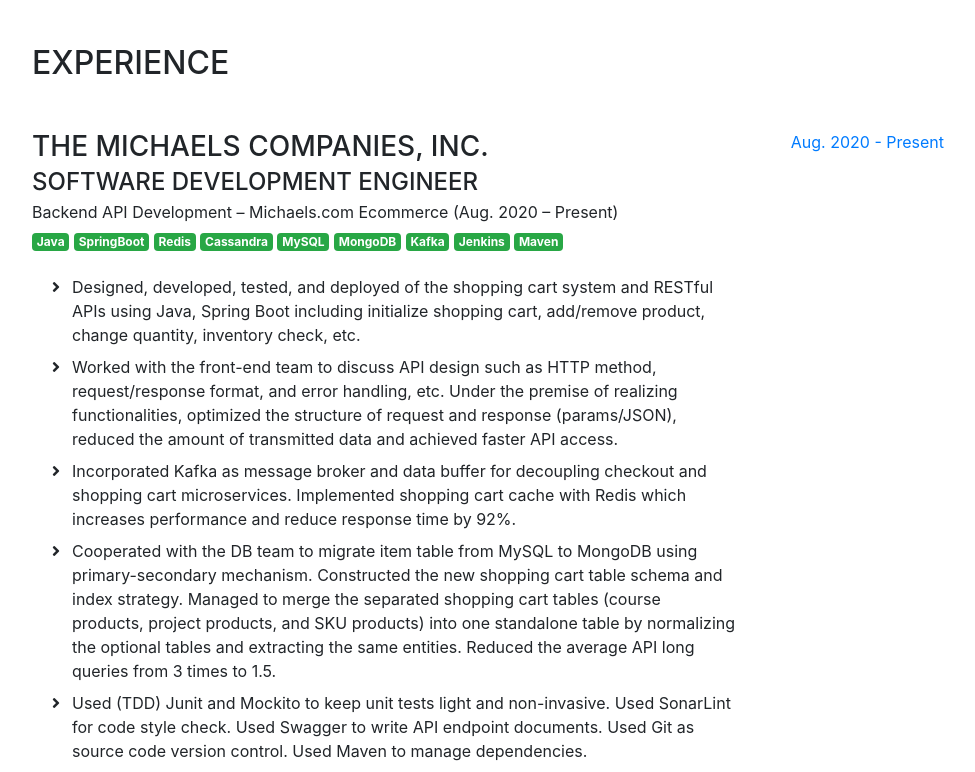
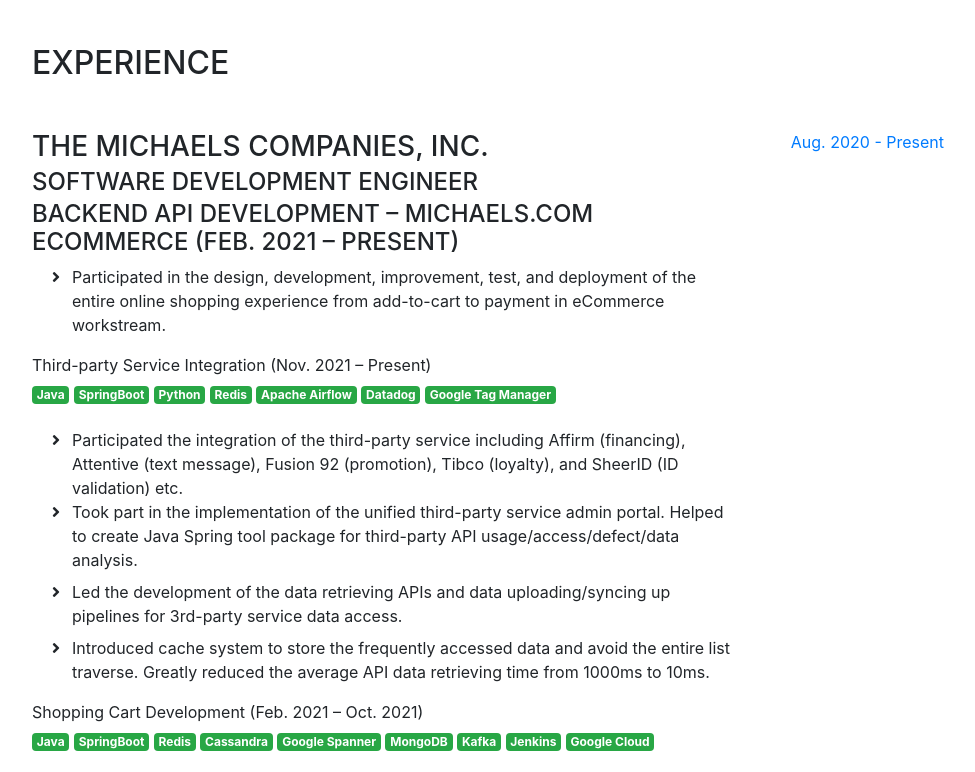
Before and after one commit to jlbwm/jlbwm.github.io, a website with bundled scripts: page index.html in a window 1280 px wide. Shown: the part 1660-2432 px from the top of the page, without its empty margins (288-1263 px from the left). Built offline with nearby package versions, Linux system fonts and the light colour scheme; a web font is replaced by a local one.

Commit message:
22.02.22 Update

```diff
--- a/index.html
+++ b/index.html
@@ -188,17 +188,52 @@
           <div class="resume-content mr-auto">
             <h3 class="mb-0">The Michaels Companies, Inc.</h3>
             <div class="subheading mb-0">Software Development Engineer</div>
-            Backend API Development – Michaels.com Ecommerce (Aug. 2020 – Present)
+            <h4>Backend API Development – Michaels.com Ecommerce (Feb. 2021 – Present)</h4>
+            <ul class="fa-ul mt-2">
+              <li>
+                <i class="fa-li fas fa-angle-right"></i>
+                Participated in the design, development, improvement, test, and deployment of the entire online shopping experience from add-to-cart to payment in eCommerce workstream.
+                </li>
+            </ul>
+            Third-party Service Integration (Nov. 2021 – Present)
+            <div class="techniques mt-1">
+              <p class="badge badge-success">Java</p>
+              <p class="badge badge-success">SpringBoot</p>
+              <p class="badge badge-success">Python</p>
+              <p class="badge badge-success">Redis</p>
+              <p class=" badge badge-success">Apache Airflow</p>
+              <p class=" badge badge-success">Datadog</p>
+              <p class=" badge badge-success">Google Tag Manager</p>
+            </div>
+            <ul class="fa-ul mt-2">
+              <li>
+                <i class="fa-li fas fa-angle-right"></i>
+                Participated the integration of the third-party service including Affirm (financing), Attentive (text message), Fusion 92 (promotion), Tibco (loyalty), and SheerID (ID validation) etc.
+                </li>
+              <li>
+                <i class="fa-li fas fa-angle-right"></i>
+                Took part in the implementation of the unified third-party service admin portal. Helped to create Java Spring tool package for third-party API usage/access/defect/data analysis.
+                </li>
+              <li class="mt-2">
+                <i class="fa-li fas fa-angle-right"></i>
+                Led the development of the data retrieving APIs and data uploading/syncing up pipelines for 3rd-party service data access.
+              </li>
+              <li class="mt-2">
+                <i class="fa-li fas fa-angle-right"></i>
+                Introduced cache system to store the frequently accessed data and avoid the entire list traverse. Greatly reduced the average API data retrieving time from 1000ms to 10ms.
+              </li>
+            </ul>
+            Shopping Cart Development (Feb. 2021 – Oct. 2021)
             <div class="techniques mt-1">
               <p class="badge badge-success">Java</p>
               <p class="badge badge-success">SpringBoot</p>
               <p class="badge badge-success">Redis</p>
               <p class=" badge badge-success">Cassandra</p>
-              <p class=" badge badge-success">MySQL</p>
+              <p class=" badge badge-success">Google Spanner</p>
               <p class=" badge badge-success">MongoDB</p>
               <p class=" badge badge-success">Kafka</p>
               <p class=" badge badge-success">Jenkins</p>
-              <p class=" badge badge-success">Maven</p>
+              <p class=" badge badge-success">Google Cloud</p>
             </div>
             <ul class="fa-ul mt-2">
               <li>
@@ -219,10 +254,10 @@
               </li>
               <li class="mt-2">
                 <i class="fa-li fas fa-angle-right"></i>
-                Used (TDD) Junit and Mockito to keep unit tests light and non-invasive. Used SonarLint for code style check. Used Swagger to write API endpoint documents. Used Git as source code version control. Used Maven to manage dependencies.
+                In charge of: using (TDD) Junit and Mockito to keep unit tests light and non-invasive, using SonarLint for code style check, writing swagger API doc, conducting the CI/CD pipeline from dev to QA, and integrating Datadog for API monitoring.
               </li>
             </ul>
-            iOS Mobile Development (Nov. 2020 – Feb. 2021)
+            <h4>iOS Mobile Development (Aug. 2020 – Feb. 2021)</h4>
             <div class="techniques mt-1">
               <p class="badge badge-success">iOS</p>
               <p class=" badge badge-success">Swift</p>
```
